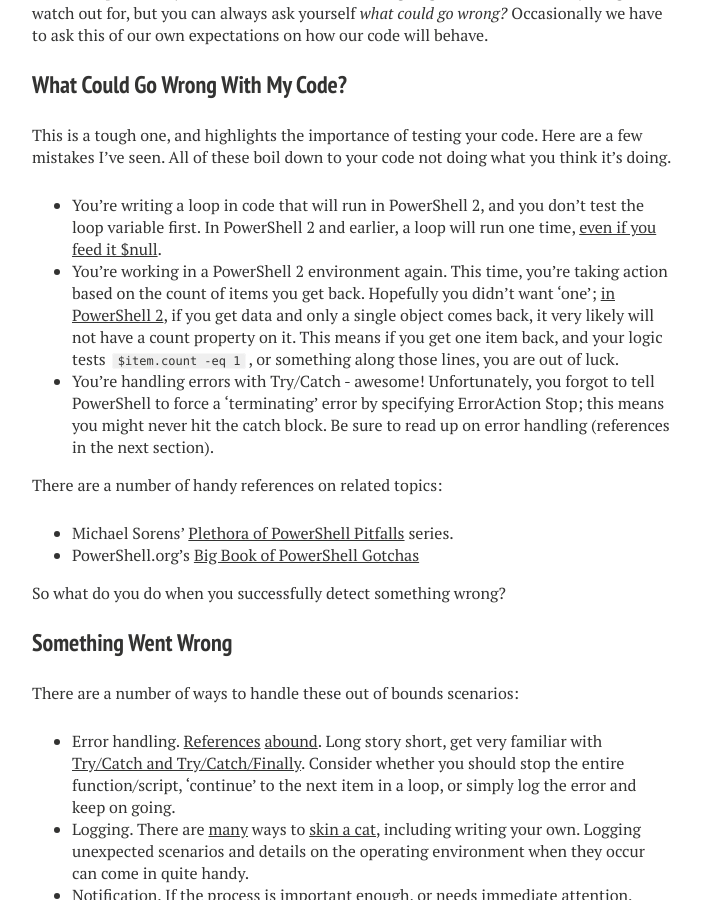
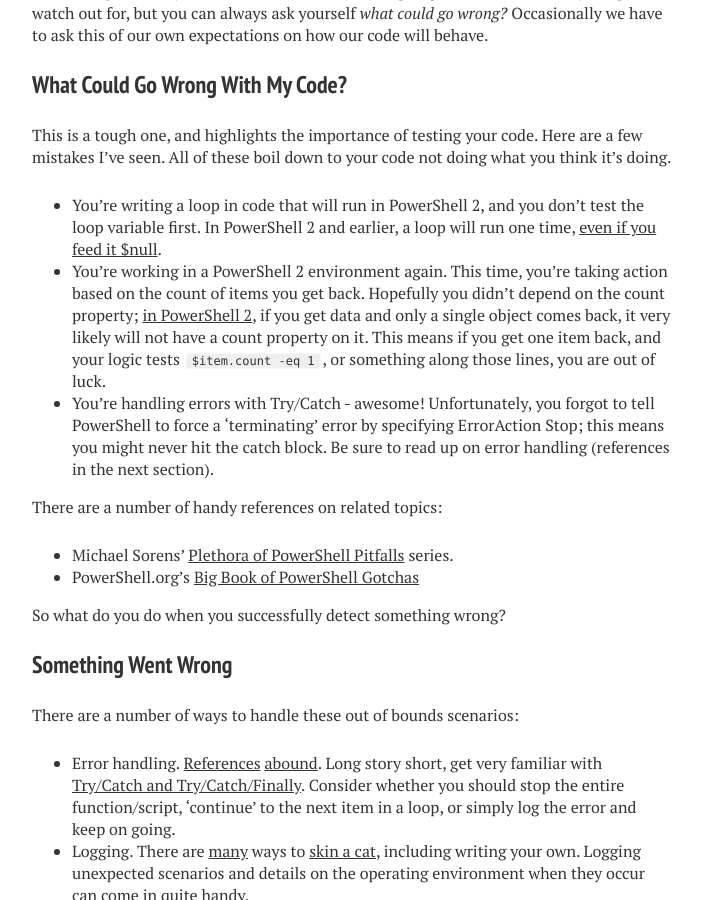
Before and after one commit to RamblingCookieMonster/RamblingCookieMonster.github.io, a Jekyll site: the page built from _posts/2015-06-08-Trust-but-Verify.md, in a window 1280 px wide and 900 px high, scrolled down 2735 px. Shown: the whole window, without its empty margins (288-990 px from the left). Built offline with Jekyll 4.4.1, drawn with Linux system fonts in a browser that asks for light colours; nearby versions of some CDN libraries; comment, search, counter and statistics services are not loaded.

Commit message:
count prop

````diff
--- a/_posts/2015-06-08-Trust-but-Verify.md
+++ b/_posts/2015-06-08-Trust-but-Verify.md
@@ -78,7 +78,7 @@ This all depends on your task at hand. You're never going to find a list of ever
 This is a tough one, and highlights the importance of testing your code. Here are a few mistakes I've seen. All of these boil down to your code not doing what you think it's doing.
 
 * You're writing a loop in code that will run in PowerShell 2, and you don't test the loop variable first. In PowerShell 2 and earlier, a loop will run one time, [even if you feed it $null](http://stackoverflow.com/questions/21755825/why-is-it-possible-to-loop-through-a-null-array).
-* You're working in a PowerShell 2 environment again. This time, you're taking action based on the count of items you get back. Hopefully you didn't want 'one'; [in PowerShell 2](http://powershell.com/cs/blogs/tips/archive/2008/11/18/converting-results-into-arrays.aspx), if you get data and only a single object comes back, it very likely will not have a count property on it. This means if you get one item back, and your logic tests ```$item.count -eq 1```, or something along those lines, you are out of luck.
+* You're working in a PowerShell 2 environment again. This time, you're taking action based on the count of items you get back. Hopefully you didn't depend on the count property; [in PowerShell 2](http://powershell.com/cs/blogs/tips/archive/2008/11/18/converting-results-into-arrays.aspx), if you get data and only a single object comes back, it very likely will not have a count property on it. This means if you get one item back, and your logic tests ```$item.count -eq 1```, or something along those lines, you are out of luck.
 * You're handling errors with Try/Catch - awesome! Unfortunately, you forgot to tell PowerShell to force a 'terminating' error by specifying ErrorAction Stop; this means you might never hit the catch block. Be sure to read up on error handling (references in the next section).
 
 There are a number of handy references on related topics:
````
